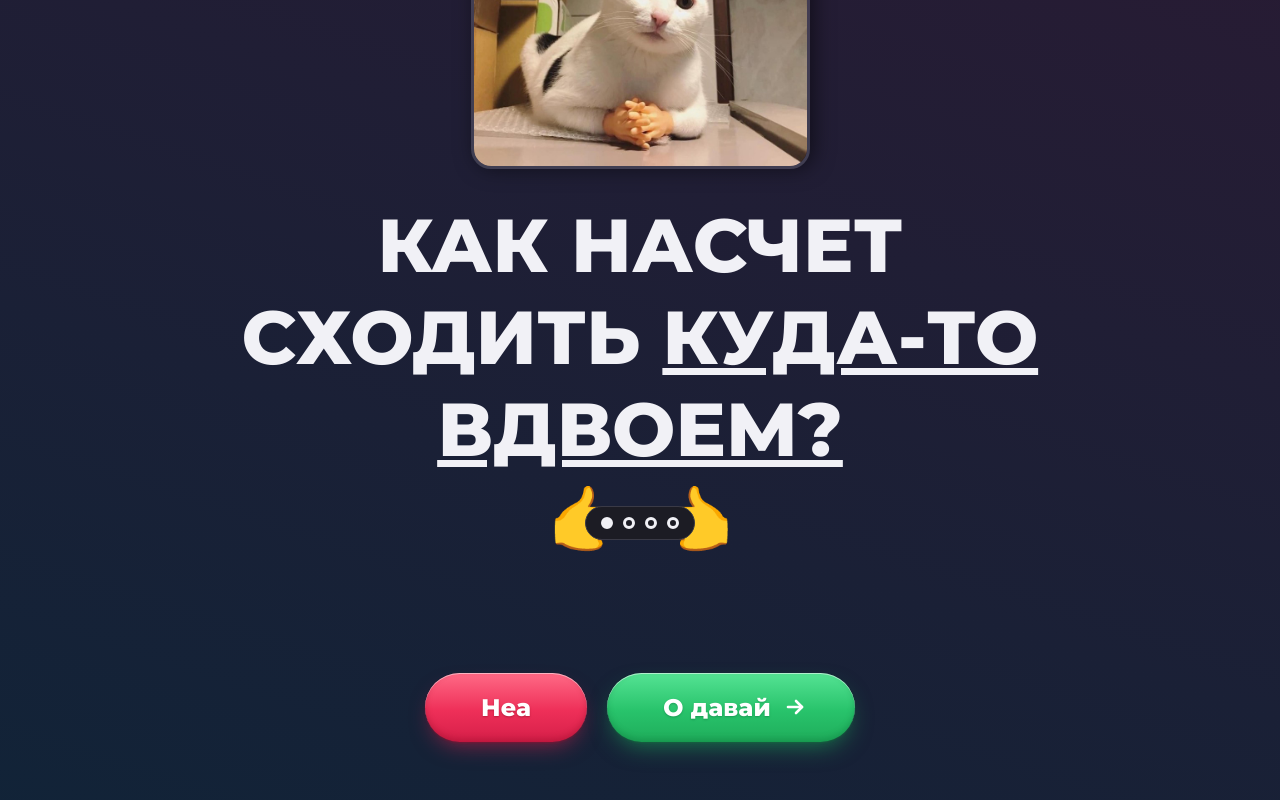
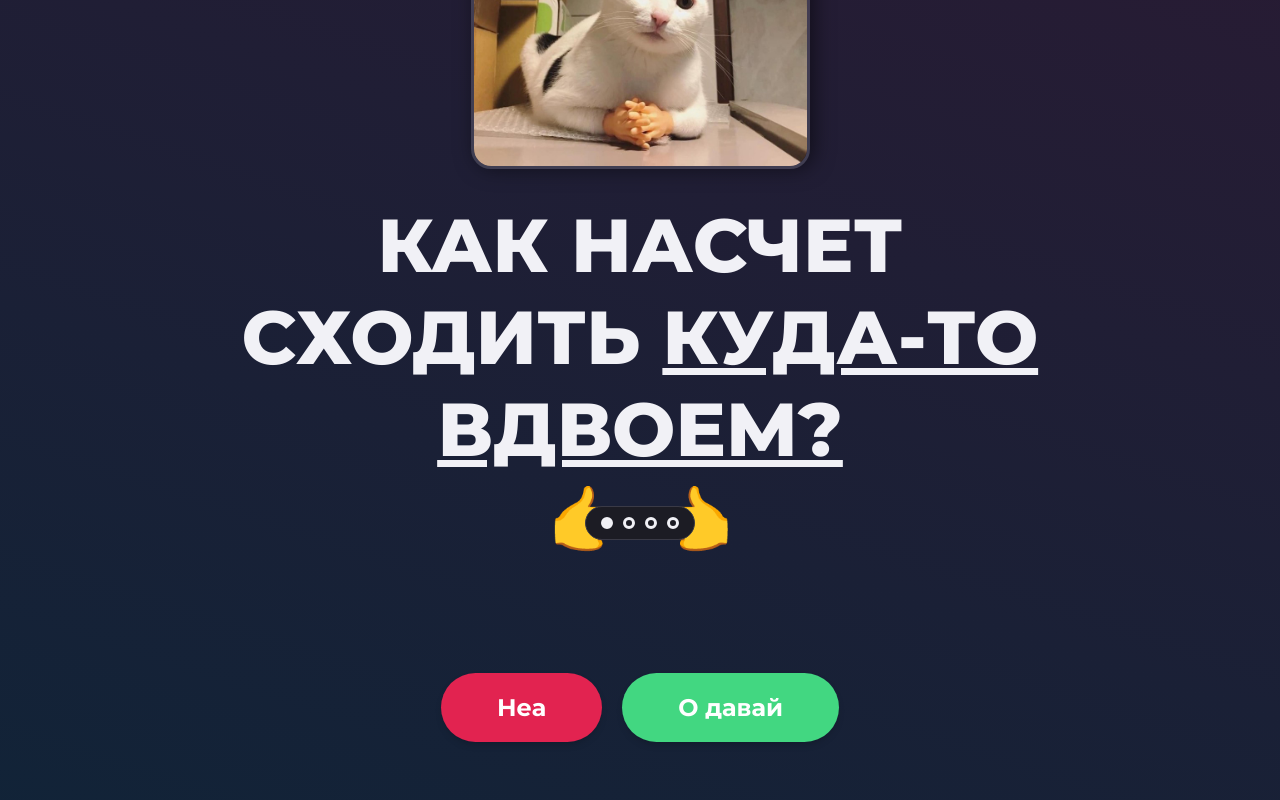
Before and after one commit to 2409nn/invite, a Vue app: page / in a window 1280 px wide. Shown: the part 250-1050 px from the top of the page. Built offline with nearby package versions, Linux system fonts and the light colour scheme.

Commit message:
Доработаны баги со сменой темы

```diff
--- a/src/components/greenButton.vue
+++ b/src/components/greenButton.vue
@@ -13,110 +13,45 @@ function onClick() {
 
 <template>
   <button class="invite-btn" :aria-label="props.label" @click="onClick">
-    <span class="invite-btn__shine" aria-hidden="true"></span>
-
-    <!-- Обе подписи лежат в одной ячейке грида: ширина кнопки не прыгает при наведении -->
     <span class="invite-btn__labels" aria-hidden="true">
       <span class="invite-btn__label invite-btn__label--idle">{{ props.label }}</span>
       <span class="invite-btn__label invite-btn__label--hover">{{ props.hoverLabel }}</span>
     </span>
-
-    <svg class="invite-btn__icon" viewBox="0 0 24 24" width="24" height="24" fill="none"
-         stroke="currentColor" stroke-width="2.6" stroke-linecap="round" stroke-linejoin="round" aria-hidden="true">
-      <path d="M5 12h14" />
-      <path d="M13 6l6 6-6 6" />
-    </svg>
   </button>
 </template>
 
 <style scoped>
-
-@property --invite-glow {
-  syntax: '<number>';
-  inherits: false;
-  initial-value: 0.4;
-}
-
 .invite-btn {
-  position: relative;
-  display: inline-flex;
-  align-items: center;
-  justify-content: center;
-  gap: 12px;
   appearance: none;
   border: 0;
   border-radius: 1000px;
-  padding: 20px 48px 20px 56px;
+  padding: 20px 56px;
   font-size: 24px;
-  font-weight: 800;
-  letter-spacing: 0.01em;
+  font-weight: 700;
   color: #fff;
-  text-shadow: 0 1px 2px rgba(0, 90, 45, 0.35);
+  background: var(--green-accent);
   cursor: pointer;
   touch-action: manipulation;
-  background: linear-gradient(180deg, #55e394 0%, #28c36b 55%, #1fad5b 100%);
-  box-shadow:
-      inset 0 1px 0 rgba(255, 255, 255, 0.55),
-      inset 0 -3px 6px rgba(0, 95, 48, 0.28),
-      0 1px 2px rgba(15, 110, 55, 0.45),
-      0 10px 24px -8px rgb(30 217 106 / var(--invite-glow));
-  transition:
-      transform 260ms cubic-bezier(.34, 1.56, .64, 1),
-      box-shadow 260ms ease,
-      filter 260ms ease;
-  animation: invite-glow 2.8s ease-in-out infinite;
+  box-shadow: 0 4px 10px -4px rgba(0, 0, 0, 0.3);
+  transition: background-color 180ms ease, transform 150ms ease, box-shadow 180ms ease;
 }
 
 .invite-btn:hover,
 .invite-btn:focus-visible {
-  transform: translateY(-2px) scale(1.03);
-  filter: saturate(1.08);
-  box-shadow:
-      inset 0 1px 0 rgba(255, 255, 255, 0.6),
-      inset 0 -3px 6px rgba(0, 95, 48, 0.28),
-      0 1px 2px rgba(15, 110, 55, 0.45),
-      0 16px 32px -8px rgb(30 217 106 / calc(var(--invite-glow) + 0.2));
+  background: var(--green-accent-hover);
 }
 
 .invite-btn:active {
-  transform: translateY(1px) scale(0.97);
-  box-shadow:
-      inset 0 2px 6px rgba(0, 95, 48, 0.4),
-      0 1px 2px rgba(15, 110, 55, 0.45),
-      0 4px 12px -6px rgb(30 217 106 / 0.5);
-  transition-duration: 90ms;
+  transform: scale(0.97);
+  box-shadow: 0 2px 6px -3px rgba(0, 0, 0, 0.3);
 }
 
 .invite-btn:focus-visible {
-  outline: 3px solid rgba(66, 215, 129, 0.55);
-  outline-offset: 4px;
+  outline: 2px solid var(--green-accent);
+  outline-offset: 3px;
 }
 
-.invite-btn__shine {
-  position: absolute;
-  inset: 0;
-  border-radius: inherit;
-  overflow: hidden;
-  pointer-events: none;
-}
-
-.invite-btn__shine::before {
-  content: '';
-  position: absolute;
-  top: 0;
-  bottom: 0;
-  left: -60%;
-  width: 40%;
-  background: linear-gradient(100deg, transparent, rgba(255, 255, 255, 0.55), transparent);
-  transform: skewX(-20deg);
-  transition: left 700ms ease;
-}
-
-.invite-btn:hover .invite-btn__shine::before,
-.invite-btn:focus-visible .invite-btn__shine::before {
-  left: 130%;
-}
-
+/* Подписи: "О давай" уезжает вверх, "Жми" выезжает снизу */
 .invite-btn__labels {
   position: relative;
   display: grid;
@@ -126,7 +61,7 @@ function onClick() {
   grid-area: 1 / 1;
   text-align: center;
   white-space: nowrap;
-  transition: transform 300ms cubic-bezier(.22, 1, .36, 1), opacity 220ms ease;
+  transition: transform 200ms ease, opacity 200ms ease;
 }
 
 .invite-btn__label--hover {
@@ -146,22 +81,6 @@ function onClick() {
   transform: translateY(0);
 }
 
-.invite-btn__icon {
-  position: relative;
-  flex-shrink: 0;
-  transition: transform 300ms cubic-bezier(.34, 1.56, .64, 1);
-}
-
-.invite-btn:hover .invite-btn__icon,
-.invite-btn:focus-visible .invite-btn__icon {
-  transform: translateX(6px);
-}
-
-@keyframes invite-glow {
-  0%, 100% { --invite-glow: 0.35; }
-  50%      { --invite-glow: 0.8; }
-}
-
 @media (max-width: 800px) {
   .invite-btn {
     padding: 18px 32px;
@@ -170,10 +89,7 @@ function onClick() {
 
 @media (prefers-reduced-motion: reduce) {
   .invite-btn,
-  .invite-btn__label,
-  .invite-btn__icon,
-  .invite-btn__shine::before {
-    animation: none;
+  .invite-btn__label {
     transition: none;
   }
 }
--- a/src/components/redButton.vue
+++ b/src/components/redButton.vue
@@ -1,5 +1,5 @@
 <script setup>
-import {computed, onBeforeUnmount, ref, unref, watch} from "vue";
+import { onBeforeUnmount, ref, unref, watch } from "vue";
 
 const props = defineProps({
   label: { type: String, default: 'Нет' },
@@ -12,9 +12,8 @@ const onClick = () => emits("click");
 const btn = ref(null);
 const offsetX = ref(0);
 const offsetY = ref(0);
-const tilt = computed(() => Math.max(-8, Math.min(8, offsetX.value * 0.18)));
 
-const RADIUS = 140; // зона реакции вокруг кнопки
+const RADIUS = 140;   // зона реакции вокруг кнопки
 const MAX_SHIFT = 60; // максимальное смещение
 
 let containerEl = null;
@@ -69,7 +68,7 @@ onBeforeUnmount(detach);
   <button
       ref="btn"
       class="dodge-btn"
-      :style="{ transform: `translate(${offsetX}px, ${offsetY}px) rotate(${tilt}deg)` }"
+      :style="{ transform: `translate(${offsetX}px, ${offsetY}px)` }"
       @click="onClick"
   >
     {{ props.label }}
@@ -78,56 +77,35 @@ onBeforeUnmount(detach);
 
 <style scoped>
 .dodge-btn {
-  position: relative;
-  display: inline-flex;
-  align-items: center;
-  justify-content: center;
   appearance: none;
   border: 0;
   border-radius: 1000px;
   padding: 20px 56px;
   font-size: 24px;
-  font-weight: 800;
-  letter-spacing: 0.01em;
+  font-weight: 700;
   color: #fff;
-  text-shadow: 0 1px 2px rgba(110, 0, 25, 0.4);
+  background: #e22350;
   cursor: pointer;
   touch-action: manipulation;
   will-change: transform;
   z-index: 2;
-  background: linear-gradient(180deg, #ff6a86 0%, #ee2f58 55%, #d61f49 100%);
-  box-shadow:
-      inset 0 1px 0 rgba(255, 255, 255, 0.5),
-      inset 0 -3px 6px rgba(120, 0, 30, 0.28),
-      0 1px 2px rgba(150, 10, 40, 0.45),
-      0 10px 22px -8px rgba(226, 35, 80, 0.6);
-  transition:
-      transform 0.35s cubic-bezier(0.22, 1, 0.36, 1),
-      scale 0.2s cubic-bezier(.34, 1.56, .64, 1),
-      filter 0.2s ease,
-      box-shadow 0.2s ease;
+  box-shadow: 0 4px 10px -4px rgba(0, 0, 0, 0.3);
+  transition: transform 0.35s cubic-bezier(0.22, 1, 0.36, 1),
+  background-color 180ms ease,
+  box-shadow 180ms ease;
 }
 
 .dodge-btn:hover {
-  filter: brightness(1.06) saturate(1.05);
-  box-shadow:
-      inset 0 1px 0 rgba(255, 255, 255, 0.55),
-      inset 0 -3px 6px rgba(120, 0, 30, 0.28),
-      0 1px 2px rgba(150, 10, 40, 0.45),
-      0 14px 28px -8px rgba(226, 35, 80, 0.75);
+  background: #cf1e46;
 }
 
 .dodge-btn:active {
-  scale: 0.96;
-  box-shadow:
-      inset 0 2px 6px rgba(120, 0, 30, 0.4),
-      0 1px 2px rgba(150, 10, 40, 0.45),
-      0 4px 12px -6px rgba(226, 35, 80, 0.5);
+  box-shadow: 0 2px 6px -3px rgba(0, 0, 0, 0.3);
 }
 
 .dodge-btn:focus-visible {
-  outline: 3px solid rgba(255, 106, 134, 0.55);
-  outline-offset: 4px;
+  outline: 2px solid #e22350;
+  outline-offset: 3px;
 }
 
 @media (max-width: 800px) {
```
